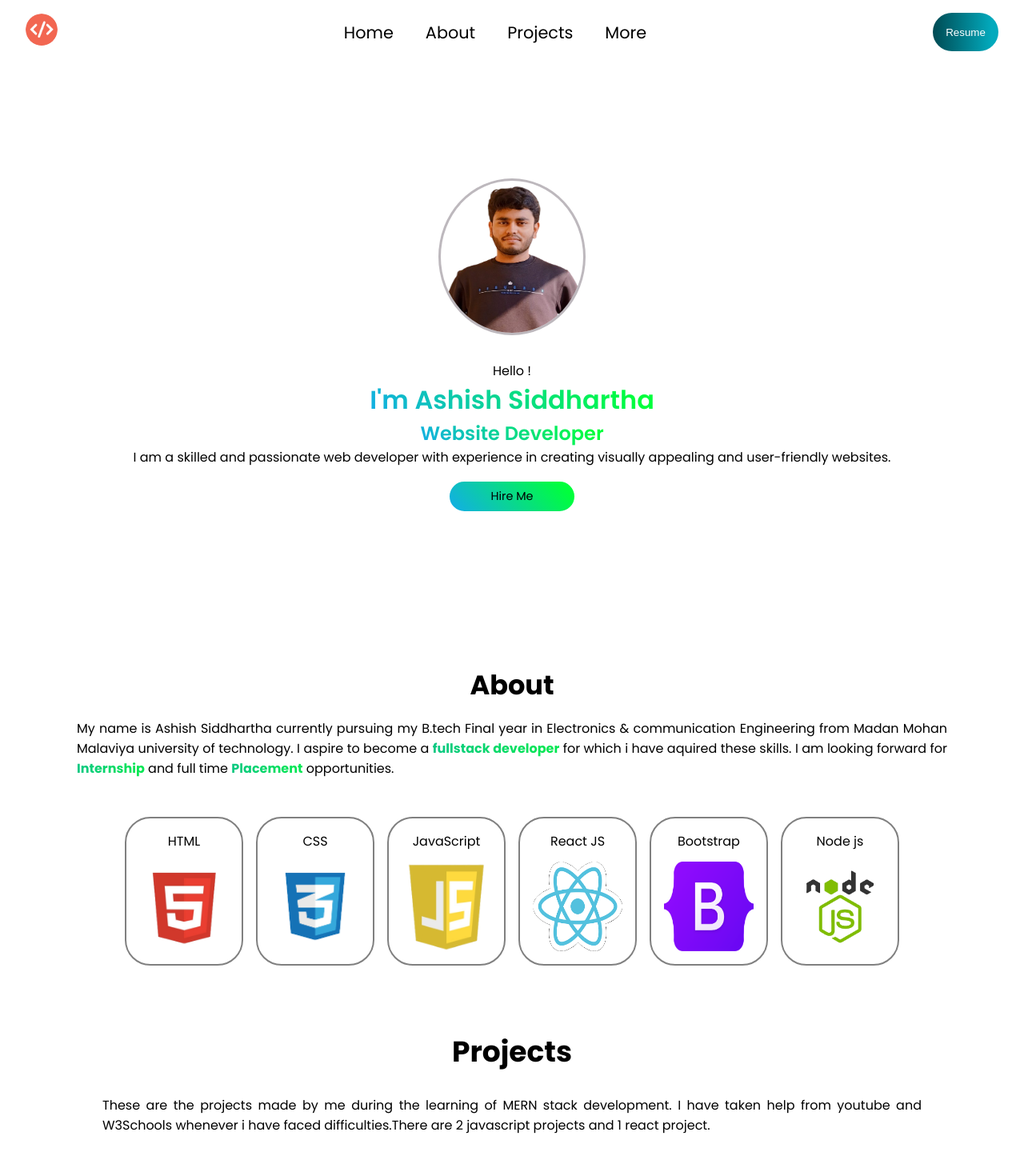
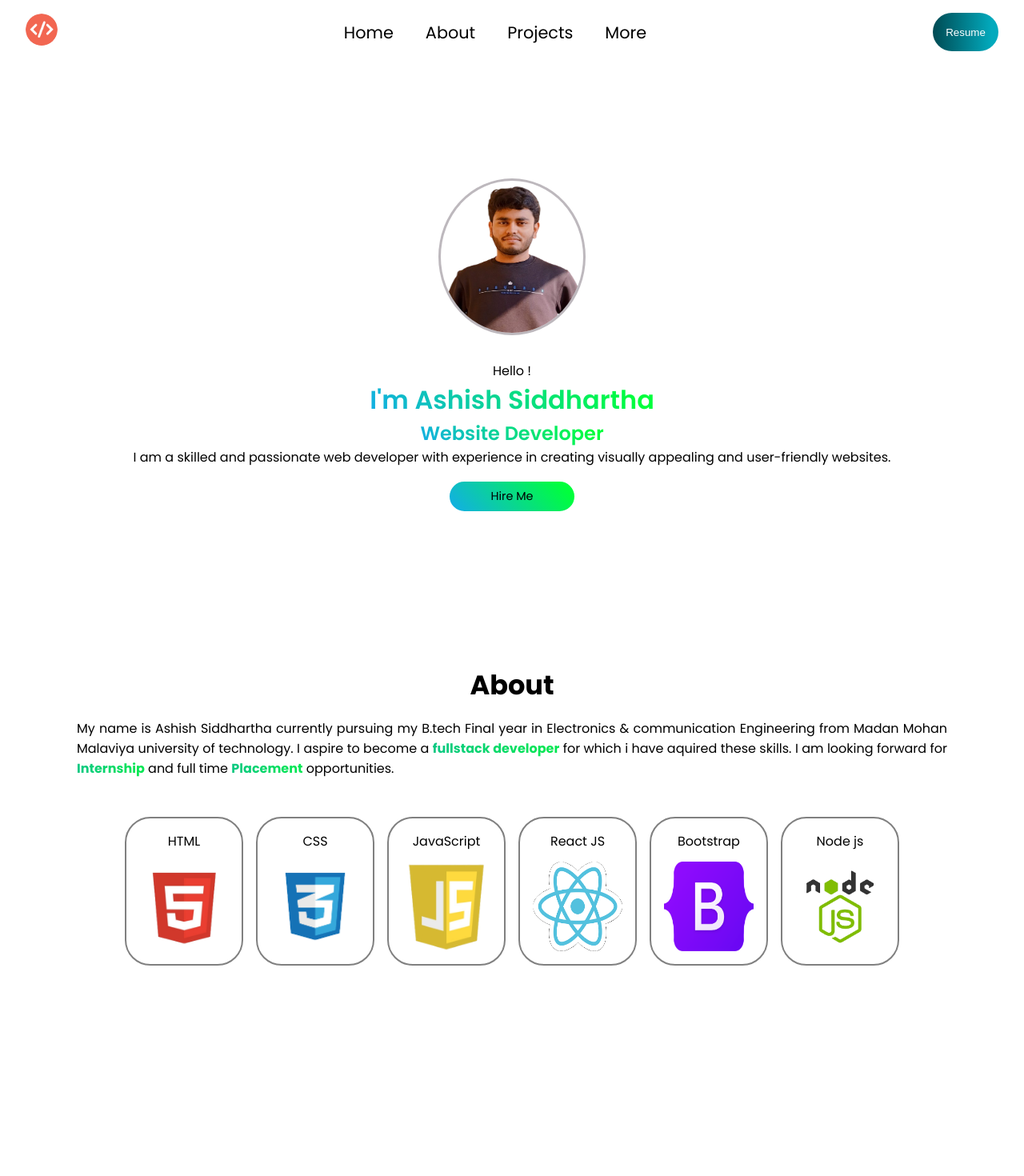
Before and after one commit to Ashish44git/light, a React (Vite) app: page / in a window 1280 px wide. Shown: the top 1470 px of the page at 80% size. Built offline with nearby package versions, Linux system fonts and the light colour scheme.

Commit message:
six commit

```diff
--- a/src/Components/About/About.css
+++ b/src/Components/About/About.css
@@ -2,6 +2,8 @@
   font-family: poppins, sans-serif;
   display: flex;
   flex-direction: column;
+  height: calc(100vh - 5rem);
+
   align-items: center;
   padding: 2rem;
   gap: 1rem;
```
